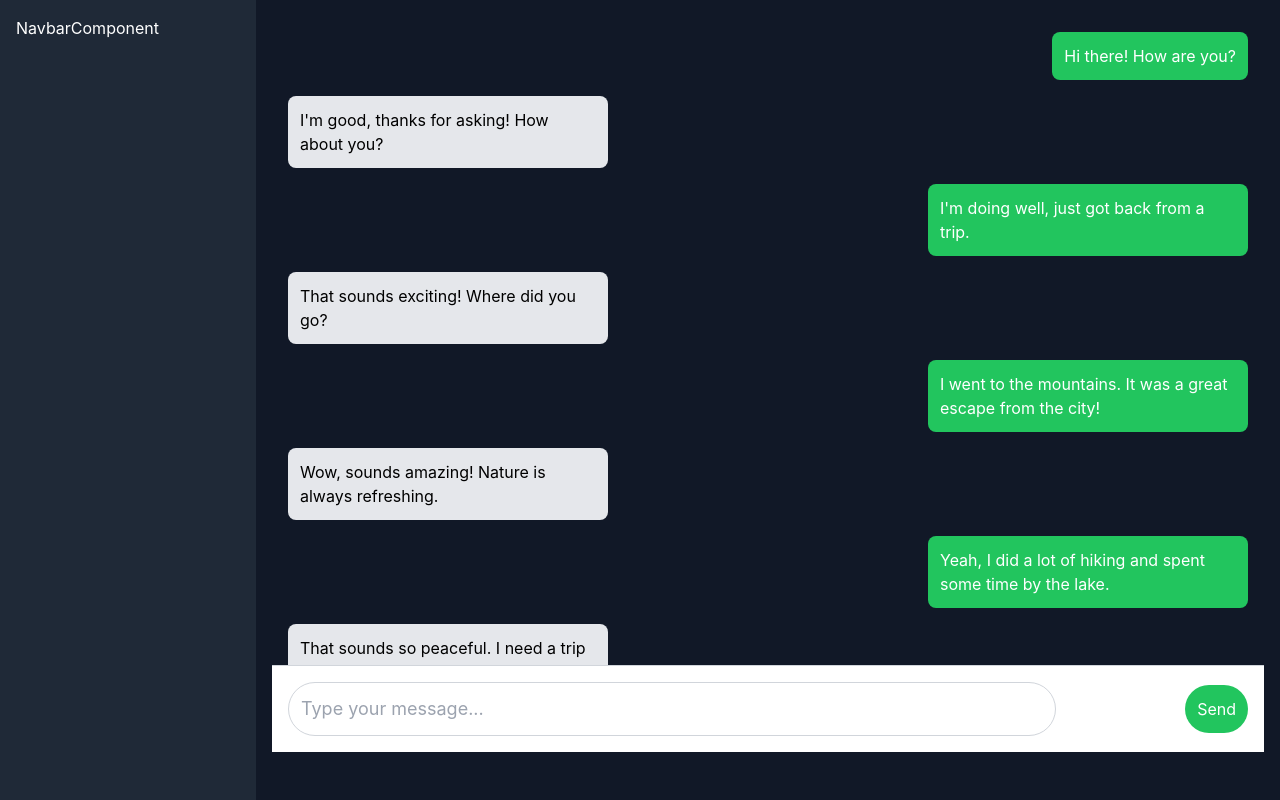
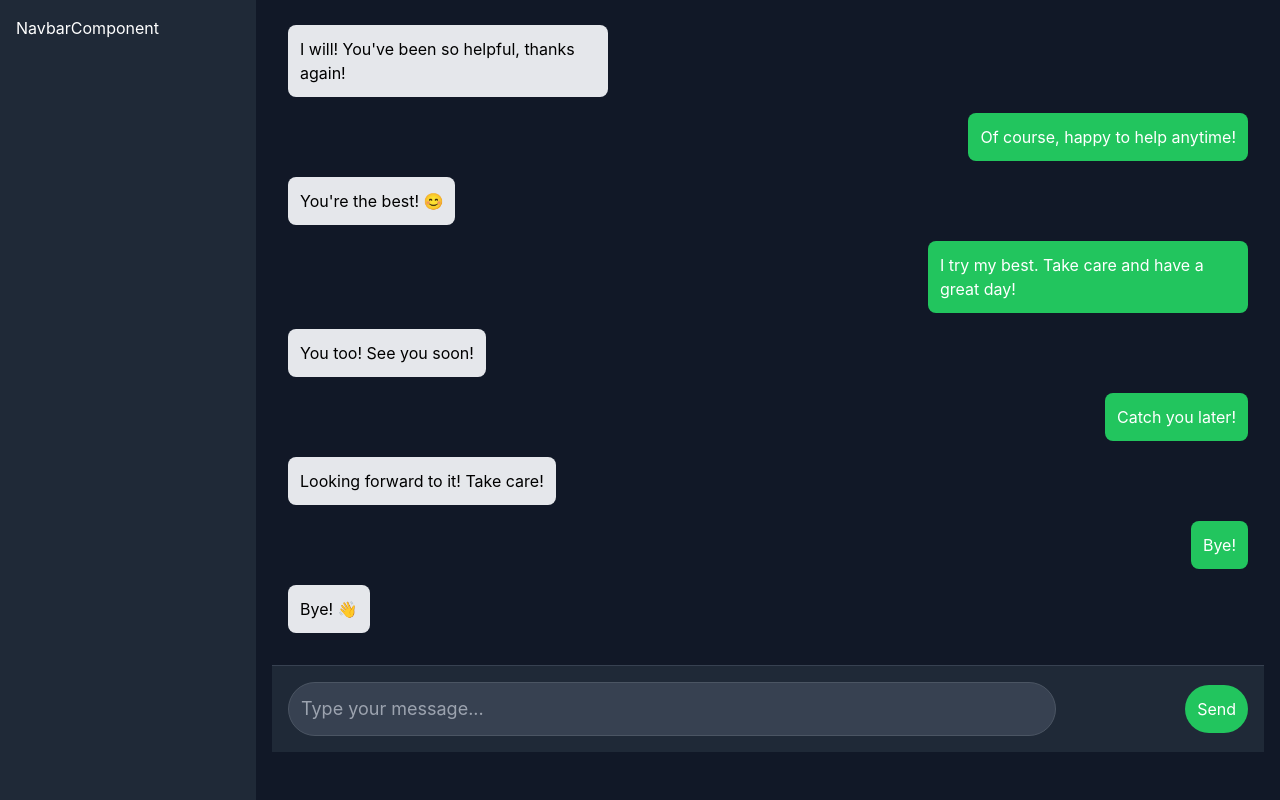
Before and after one commit to nagaraj6618/fy-code-fe, a React (Create React App) app: page / in a window 1280 px wide. Built offline with nearby package versions, Linux system fonts and the light colour scheme.

Commit message:
Bug - Changed color pattern

```diff
--- a/src/App.css
+++ b/src/App.css
@@ -9,3 +9,18 @@ html, body {
   padding: 0;
   color: white;
 }
+
+@keyframes fadeIn {
+  0% {
+    opacity: 0;
+  }
+  100% {
+    opacity: 1;
+  }
+}
+
+
+.animate-fadeIn {
+  animation: fadeIn 0.6s ease-in-out;
+  animation-fill-mode: forwards;
+}
--- a/src/App.js
+++ b/src/App.js
@@ -3,7 +3,10 @@ import AppLayout from './Layout/AppLayout';
 
 function App() {
   return (
+    <div >
       <AppLayout/>
+    </div>
+
   );
 }
 
--- a/src/Components/Home/Home.jsx
+++ b/src/Components/Home/Home.jsx
@@ -1,93 +1,77 @@
-import React,{useState} from 'react'
+import React, { useState, useEffect } from 'react'
 import ChatDesign from '../ChatDesign/ChatDesign';
 import ChatSent from '../ChatDesign/ChatSent';
 import ChatRecived from '../ChatDesign/ChatRecived';
 
 const Home = () => {
-  const data = [
-    {
-      request: "Hi there! How are you?",
-      response: "I'm good, thanks for asking! How about you?"
-    },
-    {
-      request: "I'm doing well, just got back from a trip.",
-      response: "That sounds exciting! Where did you go?"
-    },
-    {
-      request: "I went to the mountains. It was a great escape from the city!",
-      response: "Wow, sounds amazing! Nature is always refreshing."
-    },
-    {
-      request: "Yeah, I did a lot of hiking and spent some time by the lake.",
-      response: "That sounds so peaceful. I need a trip like that!"
-    },
-    {
-      request: "You should definitely go! It was the best part of my trip.",
-      response: "I'll start planning! Thanks for the suggestion."
-    },
-    {
-      request: "No problem, let me know if you need any recommendations.",
-      response: "I will! You've been so helpful, thanks again!"
-    },
-    {
-      request: "Of course, happy to help anytime!",
-      response: "You're the best! 😊"
-    },
-    {
-      request: "I try my best. Take care and have a great day!",
-      response: "You too! See you soon!"
-    },
-    {
-      request: "Catch you later!",
-      response: "Looking forward to it! Take care!"
-    },
-    {
-      request: "Bye!",
-      response: "Bye! 👋"
-    }
-  ];
-
+  const [data, setData] = useState([
+    { request: "Hi there! How are you?", response: "I'm good, thanks for asking! How about you?" },
+    { request: "I'm doing well, just got back from a trip.", response: "That sounds exciting! Where did you go?" },
+    { request: "I went to the mountains. It was a great escape from the city!", response: "Wow, sounds amazing! Nature is always refreshing." },
+    { request: "Yeah, I did a lot of hiking and spent some time by the lake.", response: "That sounds so peaceful. I need a trip like that!" },
+    { request: "You should definitely go! It was the best part of my trip.", response: "I'll start planning! Thanks for the suggestion." },
+    { request: "No problem, let me know if you need any recommendations.", response: "I will! You've been so helpful, thanks again!" },
+    { request: "Of course, happy to help anytime!", response: "You're the best! 😊" },
+    { request: "I try my best. Take care and have a great day!", response: "You too! See you soon!" },
+    { request: "Catch you later!", response: "Looking forward to it! Take care!" },
+    { request: "Bye!", response: "Bye! 👋" }
+  ]);
   const [message, setMessage] = useState("");
 
-  const handleSend = () => {
-    if (message.trim()) {
-      console.log("Message sent:", message);
-      setMessage("");
+  const handleSend = (event) => {
+    // Simulating a new chat message
+    setData(prevData => [
+      ...prevData,
+      { request: message, response: "Thank you for the message!" }
+    ]);
+    setMessage(''); // Clear the input after sending
+    event.preventDefault()
+  };
+
+  useEffect(() => {
+    const chatContainer = document.querySelector('.chat-content');
+    if (chatContainer) {
+      chatContainer.scrollTop = chatContainer.scrollHeight; // Scroll to the bottom
     }
-  };
+  }, [data]);
   return (
-    <div className="flex flex-col h-full">
+    <div className="flex flex-col h-full bg-gray-900 text-white">
       {/* Chat content */}
-
-    <div className="flex-grow overflow-y-auto p-4">
+      <div className="chat-content flex-grow overflow-y-auto p-4 transition-all duration-500">
         {/* Chat messages will appear here */}
-      {data.length>0 &&
-      data.map((chat,index) => (
-        <div>
-          <ChatSent message={chat.request}/>
-          <ChatRecived message={chat.response}/>
+        {data.length > 0 &&
+          data.map((chat, index) => (
+            <div
+              key={index}
+              className="message-container mb-4 opacity-100 animate-fadeIn"
+            >
+              <ChatSent message={chat.request} />
+              <ChatRecived message={chat.response} />
             </div>
           ))
         }
-
       </div>
 
       {/* Input and Send button */}
-    <div className="flex items-center justify-between p-4 bg-white border-t border-gray-300 mt-auto mb-8">
+      <form onSubmit={handleSend}>
+      <div className="flex items-center justify-between p-4 bg-gray-800 border-t border-gray-700 mt-auto mb-8">
+
           <input
             type="text"
-        className="w-4/5 p-3 border border-gray-300 rounded-full text-lg"
+            className="w-4/5 p-3 border border-gray-600 rounded-full text-lg bg-gray-700 text-white focus:outline-none focus:ring-2 focus:ring-green-500"
             placeholder="Type your message..."
             value={message}
             onChange={(e) => setMessage(e.target.value)}
           />
           <button
-        onClick={handleSend}
-        className="ml-4 p-3 bg-green-500 text-white rounded-full hover:bg-green-600"
+            type='submit'
+            className="ml-4 p-3 bg-green-500 text-white rounded-full hover:bg-green-600 transition-all duration-300 ease-in-out"
           >
             Send
           </button>
+
       </div>
+      </form>
     </div>
   )
 }
--- a/src/index.css
+++ b/src/index.css
@@ -8,6 +8,7 @@ body {
     sans-serif;
   -webkit-font-smoothing: antialiased;
   -moz-osx-font-smoothing: grayscale;
+  background: rgb(17 24 39);
 }
 
 code {
```
Lines whose indentation alone changed are shown as unchanged.
